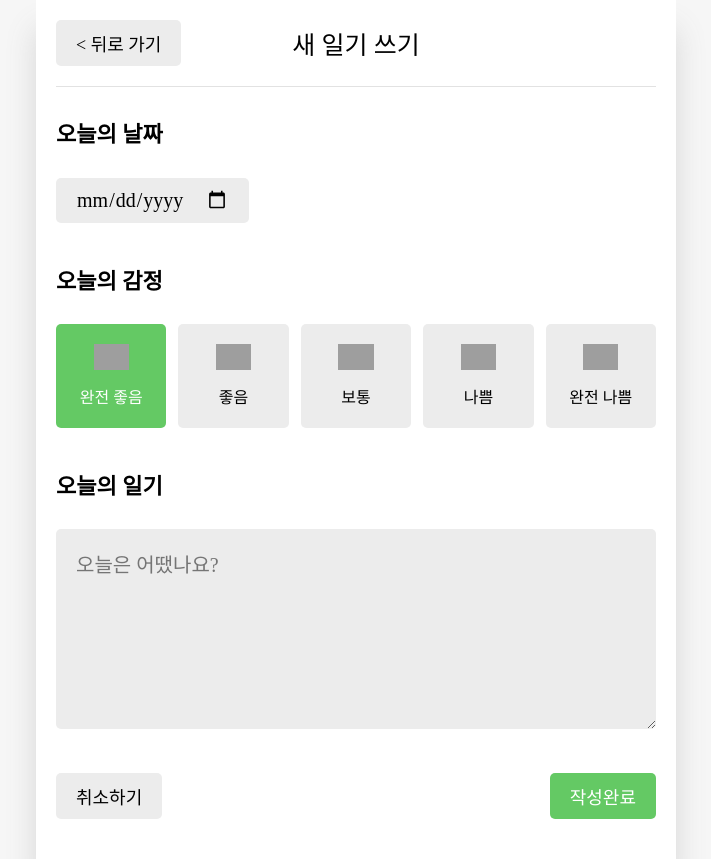
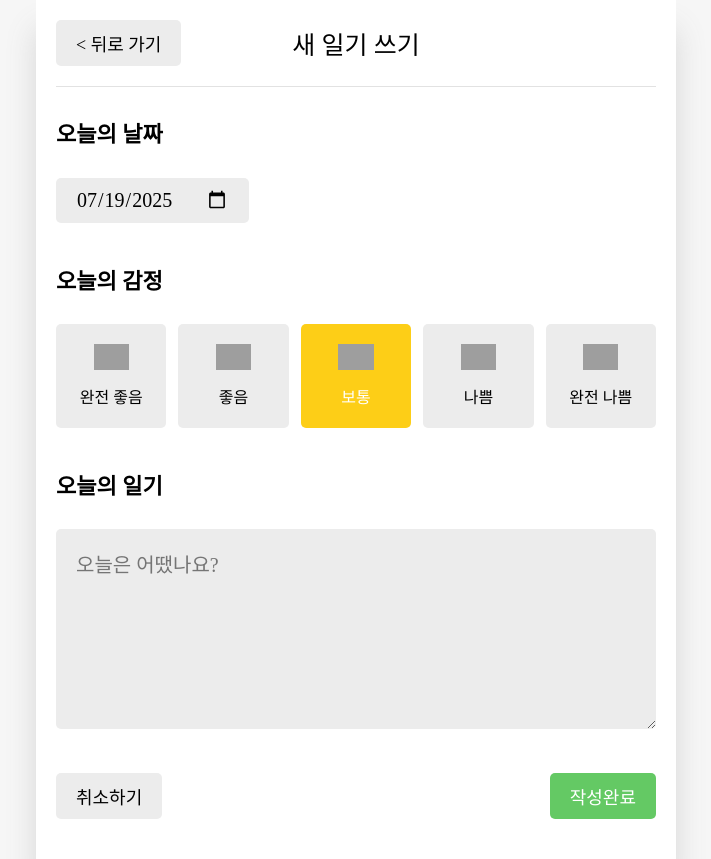
Before and after one commit to 6suhyeon/react-study, a React (Vite) app in the folder react-javaScript 기초/section13/: page /new in a window 1280 px wide. Shown: the whole page, without its empty margins (284-995 px from the left). Built offline with nearby package versions, Linux system fonts and the light colour scheme; grey boxes are pictures that could not be loaded; a web font is replaced by a local one.

Commit message:
feat : edit 페이지 구현

```diff
--- a/react-javaScript 기초/section13/src/components/Editor.jsx
+++ b/react-javaScript 기초/section13/src/components/Editor.jsx
@@ -1,6 +1,8 @@
+import { useEffect, useState } from "react";
 import Button from "./Button";
 import "./Editor.css";
 import EmotionItem from "./EmotionItem";
+import { useNavigate } from "react-router-dom";
 
 const emotionList = [
   {
@@ -25,33 +27,104 @@ const emotionList = [
   },
 ];
 
-const Editor = () => {
-  const emotionId = 1;
+const getCreatedDate = (targetDate) => {
+  // 날짜 -> YYYY-MM-DD 형태
+  let year = targetDate.getFullYear();
+  let month = targetDate.getMonth() + 1;
+  let date = targetDate.getDate();
+
+  if (month < 10) {
+    month = `0${month}`;
+  }
+  if (date < 10) {
+    date = `0${date}`;
+  }
+
+  return `${year}-${month}-${date}`;
+};
+
+const Editor = ({ initData, onSubmit }) => {
+  const nav = useNavigate();
+  const [input, setInput] = useState({
+    createdDate: new Date(),
+    emotionId: 3,
+    content: "",
+  });
+
+  useEffect(() => {
+    if (initData) {
+      setInput({
+        ...initData,
+        createdDate: new Date(Number(initData.createdDate)),
+      });
+    }
+  }, [initData]);
+
+  const onChangeInput = (e) => {
+    let name = e.target.name;
+    let value = e.target.value;
+
+    if (name === "createdDate") {
+      value = new Date(value);
+    }
+
+    setInput({
+      ...input,
+      [name]: value,
+    });
+  };
+
+  const onSubmitButtonClick = () => {
+    onSubmit(input);
+  };
+
   return (
     <div className="Editor">
       <section className="date_section">
         <h4>오늘의 날짜</h4>
-        <input type="date" />
+        <input
+          name="createdDate"
+          onChange={onChangeInput}
+          value={getCreatedDate(input.createdDate)}
+          type="date"
+        />
       </section>
       <section className="emotion_section">
         <h4>오늘의 감정</h4>
         <div className="emotion_list_wrapper">
           {emotionList.map((item) => (
             <EmotionItem
+              onClick={() =>
+                onChangeInput({
+                  target: {
+                    name: "emotionId",
+                    value: item.emotionId,
+                  },
+                })
+              }
               key={item.emotionId}
               {...item}
-              isSelected={item.emotionId === emotionId}
+              isSelected={item.emotionId === input.emotionId}
             />
           ))}
         </div>
       </section>
       <section className="content_section">
         <h4>오늘의 일기</h4>
-        <textarea placeholder="오늘은 어땠나요?" />
+        <textarea
+          name="content"
+          value={input.content}
+          onChange={onChangeInput}
+          placeholder="오늘은 어땠나요?"
+        />
       </section>
       <section className="button_section">
-        <Button text={"취소하기"} />
-        <Button text={"작성완료"} type={"POSITIVE"} />
+        <Button onClick={() => nav(-1)} text={"취소하기"} />
+        <Button
+          onClick={onSubmitButtonClick}
+          text={"작성완료"}
+          type={"POSITIVE"}
+        />
       </section>
     </div>
   );
--- a/react-javaScript 기초/section13/src/components/EmotionItem.jsx
+++ b/react-javaScript 기초/section13/src/components/EmotionItem.jsx
@@ -1,9 +1,10 @@
 import "./EmotionItem.css";
 import { getEmotionImage } from "../util/get-emotion-image";
 
-const EmotionItem = ({ emotionId, emotionName, isSelected }) => {
+const EmotionItem = ({ emotionId, emotionName, isSelected, onClick }) => {
   return (
     <div
+      onClick={onClick}
       className={`EmotionItem ${
         isSelected ? `EmotionItem_on_${emotionId}` : ""
       } `}
--- a/react-javaScript 기초/section13/src/pages/Edit.jsx
+++ b/react-javaScript 기초/section13/src/pages/Edit.jsx
@@ -1,8 +1,62 @@
-import { useParams } from "react-router-dom";
+import { useNavigate, useParams } from "react-router-dom";
+import Header from "../components/Header";
+import Button from "../components/Button";
+import Editor from "../components/Editor";
+import { useContext, useEffect, useState } from "react";
+import { DiaryDispatchContext, DiaryStateContext } from "../App";
 
 const Edit = () => {
+  const { onDelete, onUpdate } = useContext(DiaryDispatchContext);
+  const data = useContext(DiaryStateContext);
+
   const params = useParams();
-  return <div>{params.id}번 입니다.</div>;
+  const nav = useNavigate();
+  const [curDiaryItem, setCurDiaryItem] = useState();
+
+  useEffect(() => {
+    const currentDiaryItem = data.find(
+      (item) => String(item.id) === String(params.id)
+    );
+
+    if (!currentDiaryItem) {
+      window.alert("존재하지 않는 일기장입니다.");
+      nav("/", { replace: true });
+    }
+
+    setCurDiaryItem(currentDiaryItem);
+  }, [params.id]);
+
+  const onClickDelete = () => {
+    if (window.confirm("일기를 정말 삭제할까요? 복구가 불가능해요!")) {
+      onDelete(params.id);
+      nav("/", { replace: true });
+    }
+  };
+
+  const onSubmit = (input) => {
+    if (window.confirm("정말 일기를 수정할까요?")) {
+      onUpdate(
+        params.id,
+        input.createdDate.getTime(),
+        input.emotionId,
+        input.content
+      );
+      nav("/", { replace: true });
+    }
+  };
+
+  return (
+    <div>
+      <Header
+        title={"일기 수정하기"}
+        leftChild={<Button text={"< 뒤로 가기"} onClick={() => nav(-1)} />}
+        rightChild={
+          <Button text={"삭제하기"} type={"NAGATIVE"} onClick={onClickDelete} />
+        }
+      />
+      <Editor initData={curDiaryItem} onSubmit={onSubmit} />
+    </div>
+  );
 };
 
 export default Edit;
--- a/react-javaScript 기초/section13/src/pages/New.jsx
+++ b/react-javaScript 기초/section13/src/pages/New.jsx
@@ -2,17 +2,25 @@ import Button from "../components/Button";
 import Header from "../components/Header";
 import Editor from "../components/Editor";
 import { useNavigate } from "react-router-dom";
+import { useContext } from "react";
+import { DiaryDispatchContext } from "../App";
 
 const New = () => {
+  const { onCreate } = useContext(DiaryDispatchContext);
   const nav = useNavigate();
+
+  const onSubmit = (input) => {
+    onCreate(input.createdDate.getTime(), input.emotionId, input.content);
+    nav("/", { replace: true });
+  };
 
   return (
     <div className="New">
       <Header
         title={"새 일기 쓰기"}
-        leftChild={<Button text={"< 뒤로 가기"} onClick={() => nav(`/`)} />}
+        leftChild={<Button text={"< 뒤로 가기"} onClick={() => nav(-1)} />}
       />
-      <Editor />
+      <Editor onSubmit={onSubmit} />
     </div>
   );
 };
```
